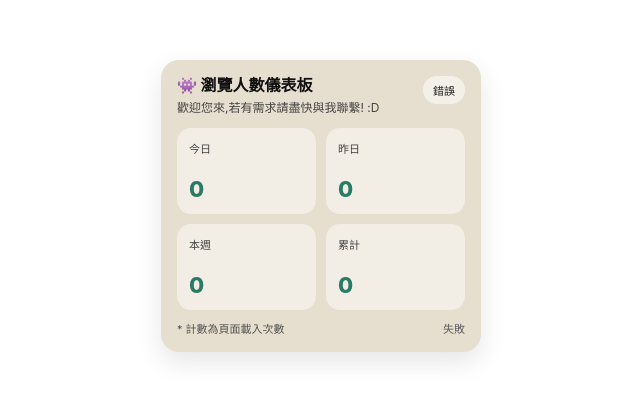
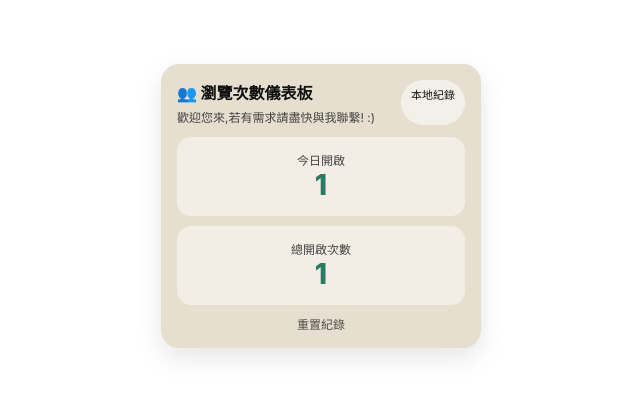
Before and after one commit to Shella-2025/Notion---, a plain HTML site: page index.html in a window 1280 px wide. Shown: the part 194-594 px from the top of the page, without its empty margins (319-959 px from the left). Drawn offline with Linux system fonts and the light colour scheme; no server answers.

Commit message:
Update index.html

```diff
--- a/index.html
+++ b/index.html
@@ -1,9 +1,10 @@
 <!DOCTYPE html>
 <html lang="zh-Hant">
 <head>
-  <meta charset="UTF-8" />
+<meta charset="UTF-8"/>
 <meta name="viewport" content="width=device-width, initial-scale=1"/>
-  <title>Notion 訪客儀表板</title>
+<title>瀏覽次數儀表板</title>
+
 <style>
 :root{
   --card-bg:#e6dfcf;
@@ -14,7 +15,8 @@
   --radius:18px;
 }
 
-    html, body{ height:100%; }
+html,body{height:100%;}
+
 body{
   margin:0;
   display:flex;
@@ -25,7 +27,8 @@
   color:var(--text);
 }
 
-    .wrap{ width: 320px; max-width: 92vw; }
+.wrap{width:320px;max-width:92vw;}
+
 .panel{
   background:var(--card-bg);
   border-radius:var(--radius);
@@ -35,224 +38,140 @@
 
 .head{
   display:flex;
-      align-items:flex-start;
   justify-content:space-between;
-      gap:12px;
   margin-bottom:12px;
 }
 
-    .title{ font-weight:800; font-size:16px; line-height:1.2; }
-    .desc{
-      margin-top:4px;
-      font-size:12px;
-      color:var(--muted);
-      line-height:1.35;
-    }
+.title{font-weight:800;font-size:16px;}
+
+.desc{font-size:12px;color:var(--muted);margin-top:4px;}
 
 .pill{
   font-size:11px;
   padding:6px 10px;
   border-radius:999px;
   background:rgba(255,255,255,0.55);
-      color:#222;
-      white-space:nowrap;
-      user-select:none;
-    }
-
-    .grid{
-      display:grid;
-      grid-template-columns:1fr 1fr;
-      gap:10px;
 }
 
 .stat{
   border-radius:14px;
   background:rgba(255,255,255,0.45);
-      padding:12px;
-      min-height:62px;
-      display:flex;
-      flex-direction:column;
-      justify-content:space-between;
+  padding:14px;
+  text-align:center;
+  margin-bottom:10px;
 }
 
-    .label{ font-size:11px; color:var(--muted); }
-    .value{
-      font-weight:800;
-      font-size:22px;
-      color:var(--accent);
-      letter-spacing:0.2px;
+.label{font-size:12px;color:var(--muted);}
+.value{font-weight:800;font-size:28px;color:var(--accent);}
+
+.reset{
+  margin-top:8px;
+  font-size:12px;
+  cursor:pointer;
+  text-align:center;
+  opacity:0.7;
 }
 
-    .foot{
-      margin-top:10px;
-      font-size:11px;
-      color:var(--muted);
-      display:flex;
-      justify-content:space-between;
-      gap:10px;
-    }
-    .hint{ opacity:0.9; }
-    .status{ opacity:0.85; }
+.reset:hover{opacity:1;}
 </style>
 </head>
 
 <body>
+
 <div class="wrap">
 <div class="panel">
+
 <div class="head">
 <div>
-          <div class="title">👾 瀏覽人數儀表板</div>
-          <div class="desc">歡迎您來,若有需求請盡快與我聯繫! :D</div>
+<div class="title">👥 瀏覽次數儀表板</div>
+<div class="desc">歡迎您來,若有需求請盡快與我聯繫! :) </div>
 </div>
-        <div class="pill" id="pill">同步中…</div>
+<div class="pill" id="pill">本地紀錄</div>
 </div>
 
-      <div class="grid">
 <div class="stat">
-          <div class="label">今日</div>
+<div class="label">今日開啟</div>
 <div class="value" id="today">0</div>
 </div>
 
 <div class="stat">
-          <div class="label">昨日</div>
-          <div class="value" id="yesterday">0</div>
+<div class="label">總開啟次數</div>
+<div class="value" id="total">0</div>
 </div>
 
-        <div class="stat">
-          <div class="label">本週</div>
-          <div class="value" id="week">0</div>
-        </div>
+<div class="reset" id="resetBtn">重置紀錄</div>
 
-        <div class="stat">
-          <div class="label">累計</div>
-          <div class="value" id="total">0</div>
-        </div>
-      </div>
-
-      <div class="foot">
-        <div class="hint">* 計數為頁面載入次數</div>
-        <div class="status" id="status">—</div>
-      </div>
 </div>
 </div>
 
 <script>
 /**
- * ✅ 真統計做法（CountAPI）
- * - 累計：固定 key，每次打開頁面 +1
- * - 今日：以日期 key（YYYY-MM-DD），每次打開頁面 +1
- * - 昨日：讀取昨天日期 key（不增加）
- * - 本週：讀取「本週週一～今天」每日 key 的值加總（不增加）
- *
- * 你只要改兩個地方：
- * 1) namespace：你的命名空間（避免撞 key）
- * 2) siteKey：你的站點識別（同一個 widget 用同一個 key）
+👾 Notion 模板強化版計數器
+- 30秒內不重複計算
+- 同日分開統計
+- 可手動重置
 */
 
-const namespace = "shella";
-const siteKey   = "notion-dashboard";
+const KEY_TOTAL="notion-local-total";
+const KEY_DAY="notion-local-day";
+const KEY_LAST="notion-local-last-hit";
 
-// ---------- 日期工具 ----------
-function pad(n){ return String(n).padStart(2, "0"); }
-function ymd(d){
-  const y = d.getFullYear();
-  const m = pad(d.getMonth()+1);
-  const day = pad(d.getDate());
-  return `${y}-${m}-${day}`;
-}
-function startOfWeekMonday(d){
-  const dd = new Date(d);
-  const day = dd.getDay(); // 0=Sun
-  const diff = (day === 0 ? -6 : 1 - day);
-  dd.setDate(dd.getDate() + diff);
-  dd.setHours(0,0,0,0);
-  return dd;
-}
-function addDays(d, n){
-  const dd = new Date(d);
-  dd.setDate(dd.getDate() + n);
-  return dd;
-}
-
-// ---------- CountAPI 呼叫 ----------
-async function hit(key){
-  const url = `https://api.countapi.xyz/hit/${encodeURIComponent(namespace)}/${encodeURIComponent(key)}`;
-  const res = await fetch(url);
-  return res.json();
-}
-async function get(key){
-  const url = `https://api.countapi.xyz/get/${encodeURIComponent(namespace)}/${encodeURIComponent(key)}`;
-  const res = await fetch(url);
-  return res.json();
-}
-
-// ---------- UI 動畫 ----------
-function animateNumber(el, target){
-  target = Number.isFinite(target) ? Math.max(0, Math.floor(target)) : 0;
-  const start = 0;
-  const duration = 700;
-  const t0 = performance.now();
+function animateNumber(el,target){
+  target=Math.max(0,Math.floor(target||0));
+  const start=0;
+  const duration=500;
+  const t0=performance.now();
 
   function tick(now){
-    const p = Math.min(1, (now - t0) / duration);
-    const eased = 1 - Math.pow(1 - p, 3);
-    const val = Math.floor(start + (target - start) * eased);
-    el.textContent = val.toLocaleString();
-    if(p < 1) requestAnimationFrame(tick);
+    const p=Math.min(1,(now-t0)/duration);
+    const eased=1-Math.pow(1-p,3);
+    el.textContent=Math.floor(start+(target-start)*eased).toLocaleString();
+    if(p<1)requestAnimationFrame(tick);
   }
   requestAnimationFrame(tick);
 }
 
-function setPill(text){ document.getElementById("pill").textContent = text; }
-function setStatus(text){ document.getElementById("status").textContent = text; }
-function safeValue(obj){ return (obj && typeof obj.value === "number") ? obj.value : 0; }
-
-(async function main(){
-  try{
-    setPill("更新中…");
-    setStatus("載入中");
-
-    const now = new Date();
-    const todayStr = ymd(now);
-    const yesterdayStr = ymd(addDays(now, -1));
-
-    const totalKey = `${siteKey}-total`;
-    const todayKey = `${siteKey}-day-${todayStr}`;
-    const yKey     = `${siteKey}-day-${yesterdayStr}`;
-
-    const [totalHit, todayHit] = await Promise.all([
-      hit(totalKey),
-      hit(todayKey),
-    ]);
-
-    let yGet = await get(yKey);
-    if(yGet && yGet.error) yGet = { value: 0 };
-
-    const monday = startOfWeekMonday(now);
-    const days = [];
-    for(let d = new Date(monday); d <= now; d = addDays(d, 1)){
-      days.push(ymd(d));
+function todayStr(){
+  const d=new Date();
+  return d.getFullYear()+"-"+(d.getMonth()+1)+"-"+d.getDate();
 }
 
-    const weekGets = await Promise.all(days.map(ds => {
-      const k = `${siteKey}-day-${ds}`;
-      return get(k).then(r => (r && r.error) ? ({value:0}) : r).catch(() => ({value:0}));
-    }));
-    const weekSum = weekGets.reduce((acc, r) => acc + safeValue(r), 0);
+(function(){
 
-    animateNumber(document.getElementById("total"), safeValue(totalHit));
-    animateNumber(document.getElementById("today"), safeValue(todayHit));
-    animateNumber(document.getElementById("yesterday"), safeValue(yGet));
-    animateNumber(document.getElementById("week"), weekSum);
+  document.getElementById("pill").textContent="本地紀錄";
 
-    setPill(todayStr);
-    setStatus("正常");
-  }catch(e){
-    console.error(e);
-    setPill("錯誤");
-    setStatus("失敗");
+  let total=parseInt(localStorage.getItem(KEY_TOTAL)||"0",10);
+  let dayData=JSON.parse(localStorage.getItem(KEY_DAY)||"{}");
+
+  const now=Date.now();
+  const last=parseInt(localStorage.getItem(KEY_LAST)||"0",10);
+
+  // ===== 30秒防暴衝 =====
+  if(now-last>30000){
+
+    total++;
+    localStorage.setItem(KEY_TOTAL,total);
+
+    const today=todayStr();
+    dayData[today]=(dayData[today]||0)+1;
+    localStorage.setItem(KEY_DAY,JSON.stringify(dayData));
+
+    localStorage.setItem(KEY_LAST,now);
   }
+
+  const today=todayStr();
+  animateNumber(document.getElementById("total"),total);
+  animateNumber(document.getElementById("today"),dayData[today]||0);
+
 })();
+
+// ===== 重置按鈕 =====
+document.getElementById("resetBtn").onclick=function(){
+  if(confirm("確定要清除本地紀錄嗎？")){
+    localStorage.clear();
+    location.reload();
+  }
+};
 </script>
 
 </body>
```
Lines whose indentation alone changed are shown as unchanged.
